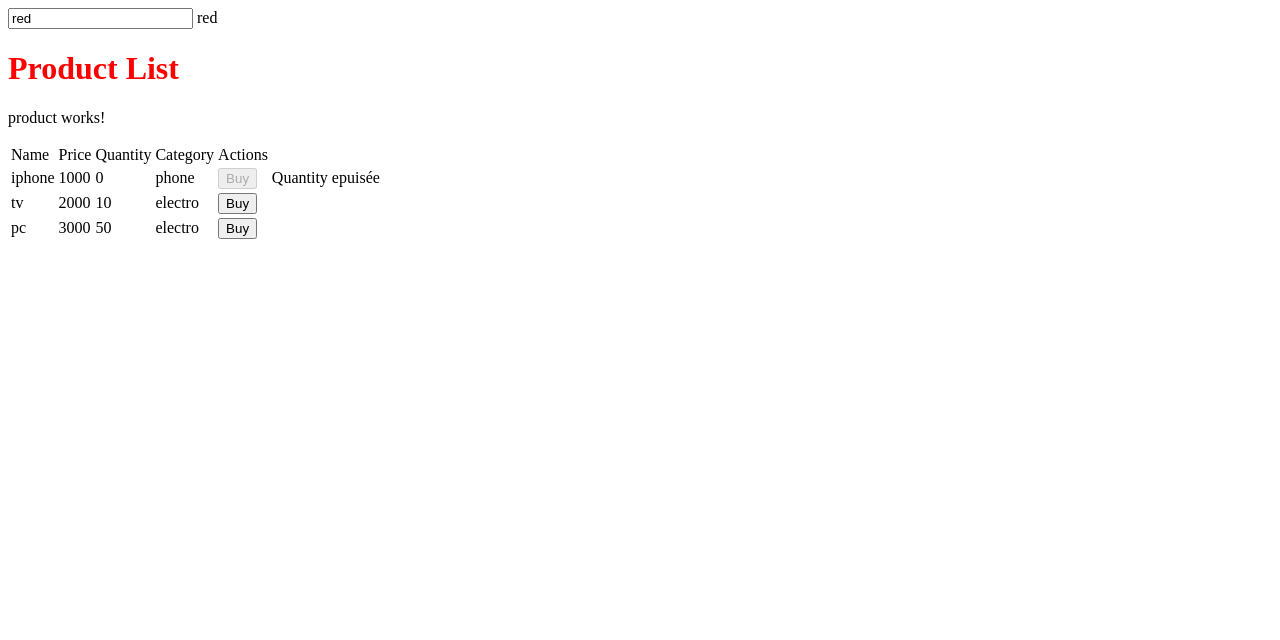
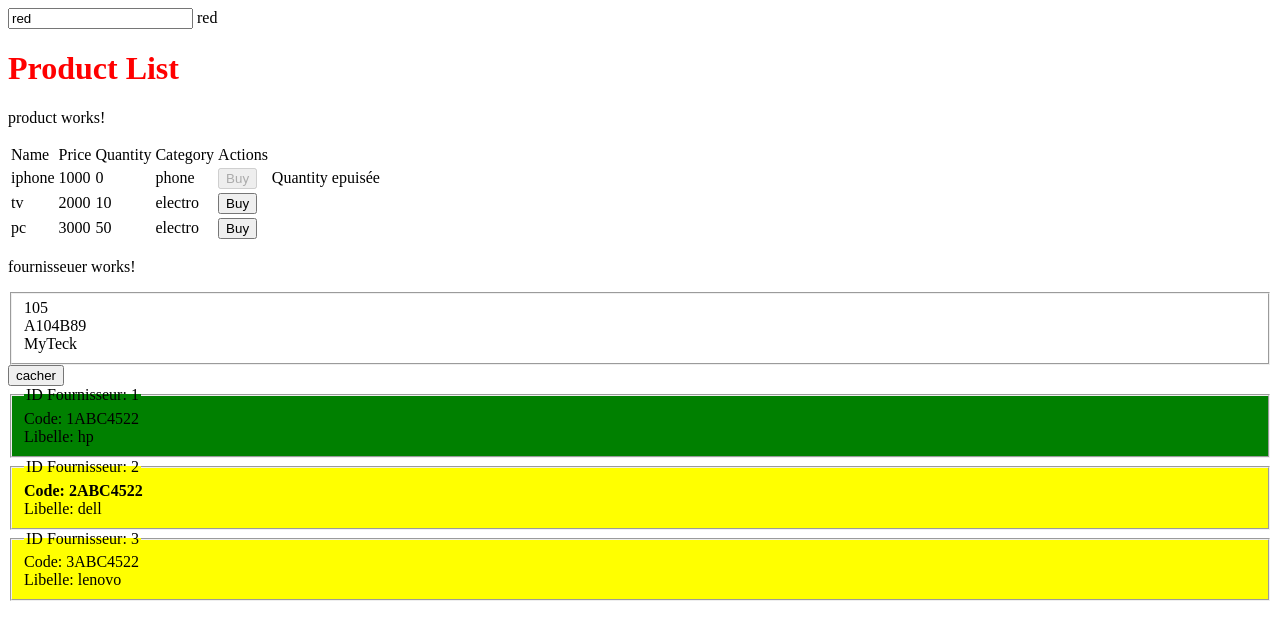
Before and after one commit to Naderab/angular4twin3, an Angular app: page / in a window 1280 px wide. Shown: the top 640 px of the page. Built offline with nearby package versions, Linux system fonts and the light colour scheme.

Commit message:
correction atelier n°1 databinding

```diff
--- a/src/app/app.component.html
+++ b/src/app/app.component.html
@@ -1 +1,3 @@
 <app-product></app-product>
+<app-fournisseuer></app-fournisseuer>
+<app-list-fournisseurs></app-list-fournisseurs>
--- a/src/app/app.module.ts
+++ b/src/app/app.module.ts
@@ -5,11 +5,15 @@ import { AppRoutingModule } from './app-routing.module';
 import { AppComponent } from './app.component';
 import { ProductComponent } from './product/product.component';
 import { FormsModule } from '@angular/forms';
+import { FournisseuerComponent } from './fournisseuer/fournisseuer.component';
+import { ListFournisseursComponent } from './list-fournisseurs/list-fournisseurs.component';
 
 @NgModule({
   declarations: [
     AppComponent,
-    ProductComponent
+    ProductComponent,
+    FournisseuerComponent,
+    ListFournisseursComponent
   ],
   imports: [
     BrowserModule,
--- /dev/null
+++ b/src/app/fournisseuer/fournisseuer.component.html
@@ -0,0 +1,8 @@
+<p>fournisseuer works!</p>
+<fieldset [hidden]="hide">
+
+{{idFournisseur}} <br>
+{{code }}<br>
+{{libelle }}<br>
+</fieldset>
+<button (click)="changehide()"> cacher </button>
--- /dev/null
+++ b/src/app/fournisseuer/fournisseuer.component.ts
@@ -0,0 +1,17 @@
+import { Component } from '@angular/core';
+
+@Component({
+  selector: 'app-fournisseuer',
+  templateUrl: './fournisseuer.component.html',
+  styleUrls: ['./fournisseuer.component.css'],
+})
+export class FournisseuerComponent {
+  idFournisseur = 105;
+  code = 'A104B89';
+  libelle = 'MyTeck';
+  hide = false;
+  changehide() {
+    this.hide = !this.hide;
+  }
+
+}
--- /dev/null
+++ b/src/app/list-fournisseurs/list-fournisseurs.component.html
@@ -0,0 +1,11 @@
+<div>
+    <div *ngFor="let fournisseur of list">
+        <fieldset *ngIf="fournisseur.idFournisseur <= 100"
+               [style.backgroundColor]="fournisseur.libelle == 'hp' ? 'green' : 'yellow'"
+               (dblclick)="delete(fournisseur.idFournisseur)" >
+            <legend>ID Fournisseur: {{fournisseur.idFournisseur}}</legend>
+            <div [ngStyle]="{'font-weight' : fournisseur.code.startsWith('2A') ? 'bold' : 'normal'}">Code: {{fournisseur.code}}</div>
+            <div>Libelle: {{fournisseur.libelle}}</div>
+        </fieldset>
+    </div>
+</div>
--- /dev/null
+++ b/src/app/list-fournisseurs/list-fournisseurs.component.ts
@@ -0,0 +1,19 @@
+import { Component } from '@angular/core';
+import { Fournisseuer } from '../models/fournisseurs';
+
+@Component({
+  selector: 'app-list-fournisseurs',
+  templateUrl: './list-fournisseurs.component.html',
+  styleUrls: ['./list-fournisseurs.component.css'],
+})
+export class ListFournisseursComponent {
+  list: Fournisseuer[] = [
+    { idFournisseur: 1, code: '1ABC4522', libelle: 'hp' },
+    { idFournisseur: 2, code: '2ABC4522', libelle: 'dell' },
+    { idFournisseur: 3, code: '3ABC4522', libelle: 'lenovo' },
+    { idFournisseur: 400, code: '40ABC452', libelle: 'asus' },
+  ];
+  delete(id:number) {
+    this.list = this.list.filter(e => e.idFournisseur != id);
+  }
+}
--- /dev/null
+++ b/src/app/models/fournisseurs.ts
@@ -0,0 +1,5 @@
+export class Fournisseuer{
+    idFournisseur!: number;
+    code!: string;
+    libelle!: string;
+}
```
Also changed, not shown: src/app/fournisseuer/fournisseuer.component.css (added), src/app/list-fournisseurs/list-fournisseurs.component.css (added), 2 other files (tests, documents, lock files or other folders).
